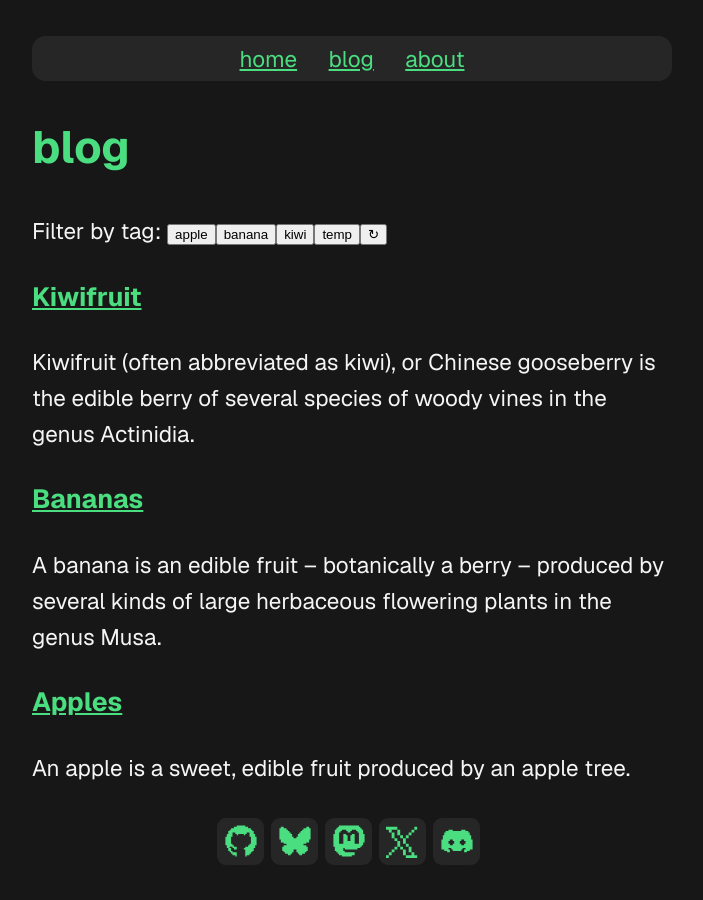
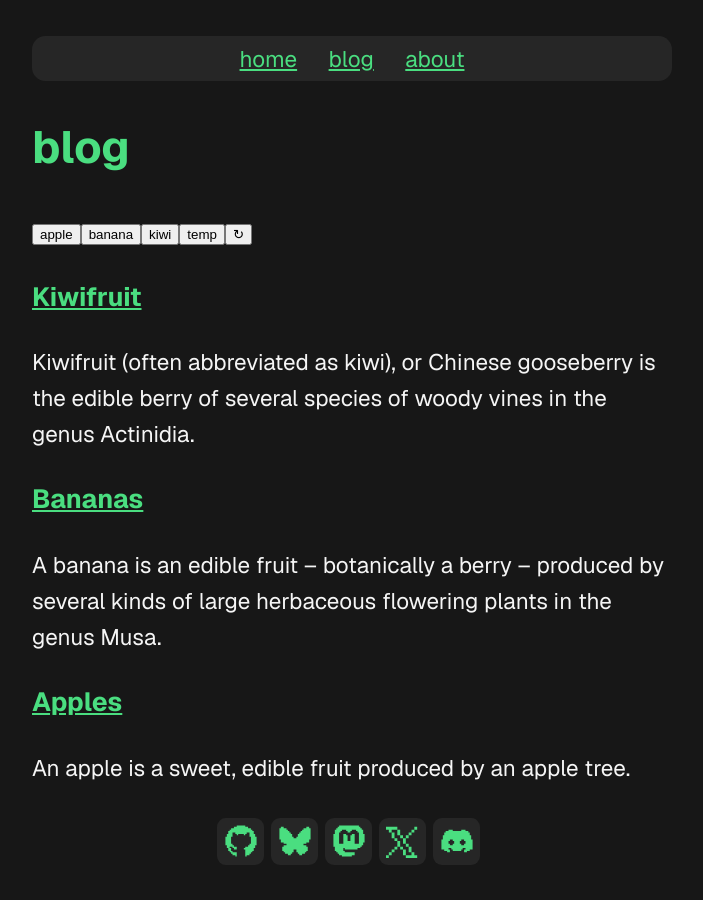
Before and after one commit to libremelon/libremelon.github.io, a Jekyll site: the page built from blog.html, in a window 1280 px wide. Shown: the whole page, without its empty margins (288-991 px from the left). Built offline with Jekyll 4.4.1, drawn with Linux system fonts in a browser that asks for light colours.

Commit message:
chore(blog): get rid of filter by tag text
it's obvious

```diff
--- a/blog.html
+++ b/blog.html
@@ -19,8 +19,6 @@ description: find all my blog posts here :D
   }
 </script>
 <h1 id="strong">{{ page.title }}</h1>
-
-<span>Filter by tag:</span>
 
 {% comment %} list of all the tags across posts/pages {% endcomment %}
 {%- capture site_tags -%}
```
